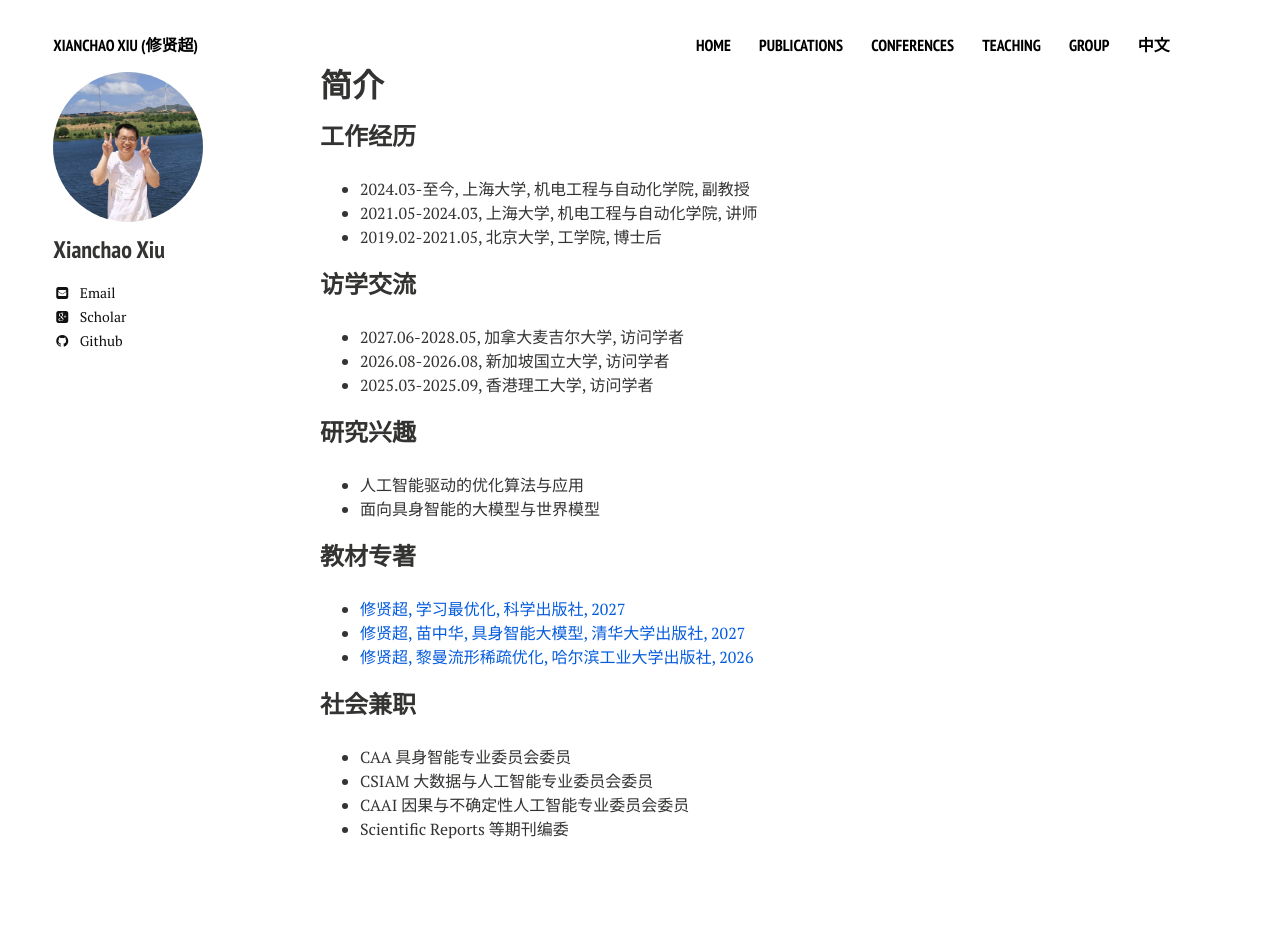
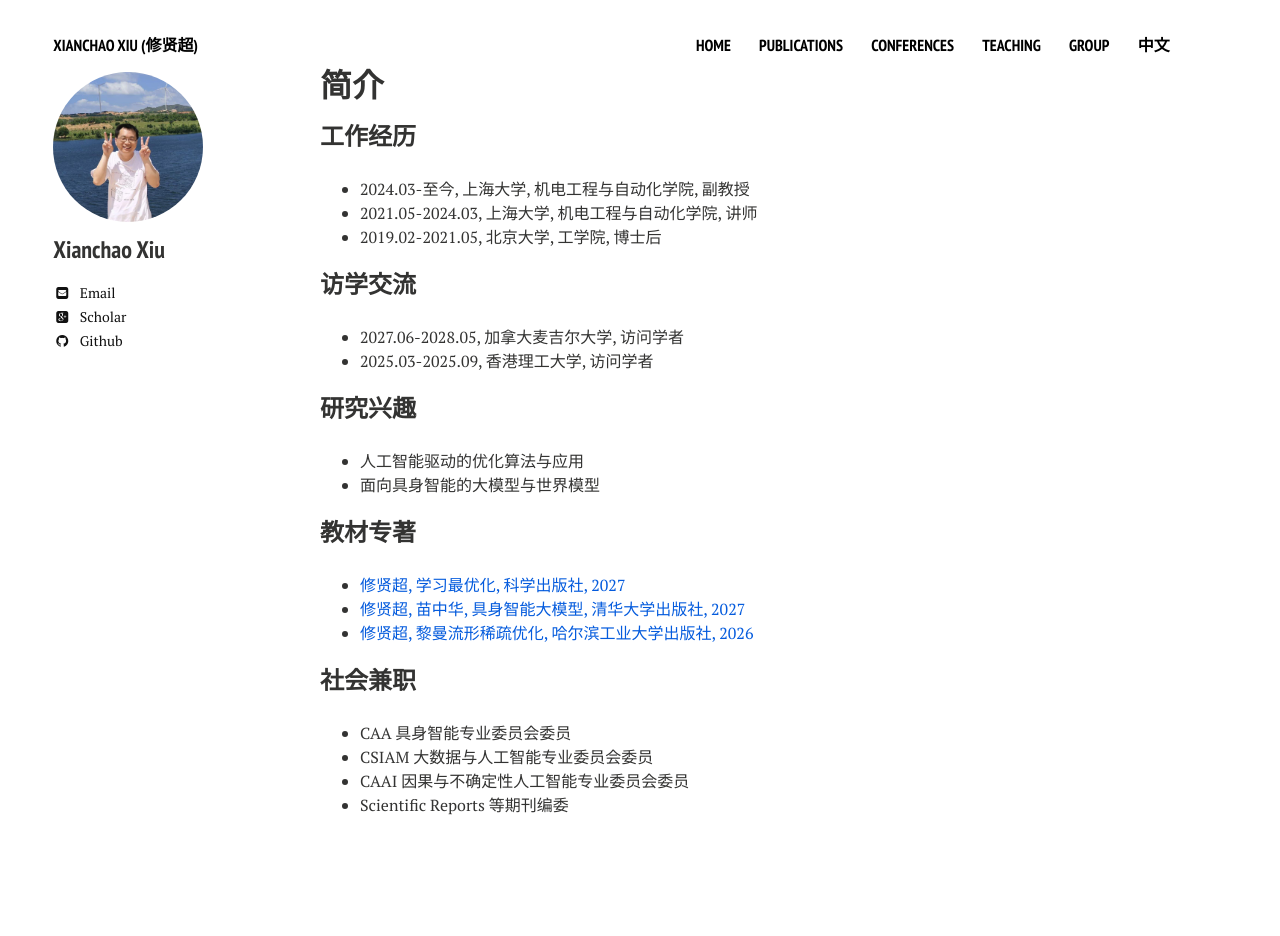
Before and after one commit to xianchaoxiu/xianchaoxiu.github.io, a Jekyll site: the page built from chinese/index.md, in a window 1280 px wide. Built offline with Jekyll 4.4.1, drawn with Linux system fonts in a browser that asks for light colours; nearby versions of some CDN libraries; after the commit the page ends 912 px from its top, so only the background shows below that.

Commit message:
Update index.md

```diff
--- a/chinese/index.md
+++ b/chinese/index.md
@@ -15,7 +15,6 @@ share: false
 
 ### 访学交流
 * 2027.06-2028.05, 加拿大麦吉尔大学, 访问学者 <br>
-* 2026.08-2026.08, 新加坡国立大学, 访问学者 <br>
 * 2025.03-2025.09, 香港理工大学, 访问学者 <br>
 
 
```
